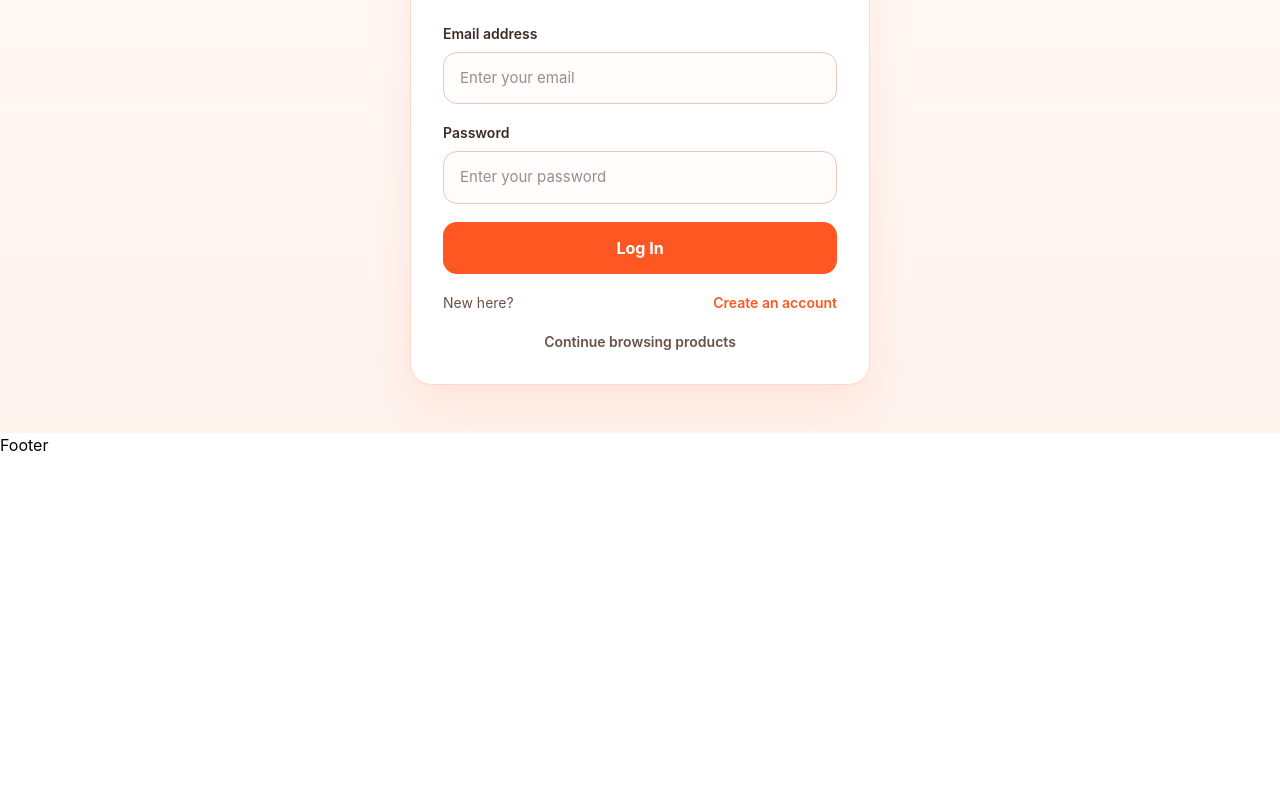
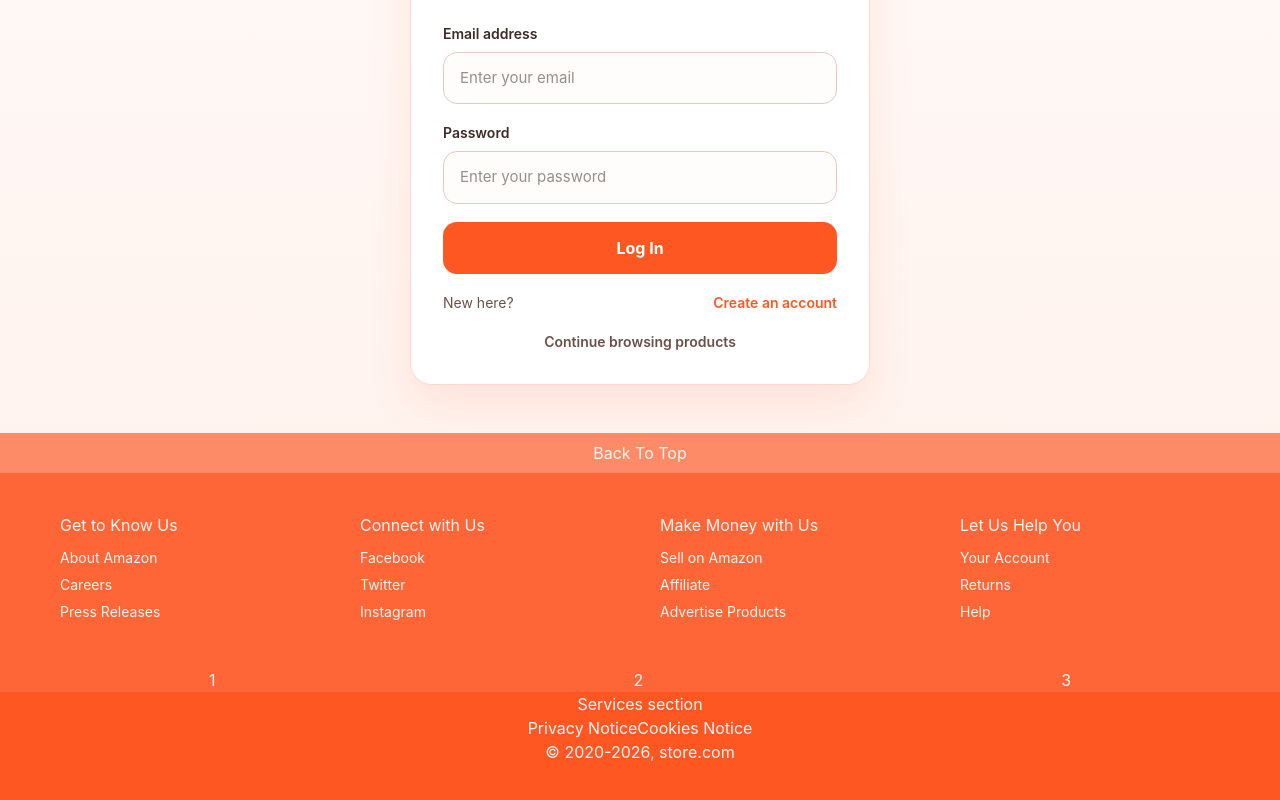
Before and after one commit to MuhammedAslamShahS/ecommerce-app, a React (Vite) app in the folder ecommerce-app/: page /login in a window 1280 px wide. Shown: the part 352-1152 px from the top of the page. Before the commit the page ends 809 px from the top, so only its background shows below. Built offline with nearby package versions, Linux system fonts and the light colour scheme.

Commit message:
21th commit : {updated Footer with css replace tailwind and choose normal custom css}

```diff
--- a/ecommerce-app/src/LayoutRoutes/MainRoutes.jsx
+++ b/ecommerce-app/src/LayoutRoutes/MainRoutes.jsx
@@ -14,7 +14,7 @@
   const location = useLocation();
 
   return (
-    <div>
+    <div className="min-h-screen flex flex-col">
       {/* Common header */}
       <Header key={location.pathname} />
 
--- /dev/null
+++ b/ecommerce-app/src/components/Footer/Footer.css
@@ -0,0 +1,108 @@
+:root {
+  --primary-bg-color: rgba(255, 87, 34, 1);
+  --primary-color: #f5f5f5;
+  --primary-bg-color-grade-2: rgb(254, 101, 55);
+  --primary-bg-color-light-grade-3: rgb(253, 139, 104);
+}
+
+.footer-main-container {
+  min-height: 400px;
+  width: 100%;
+  background-color: var(--primary-bg-color);
+  color: var(--primary-color);
+}
+
+.top-stripe {
+  width: 100%;
+  height: 40px;
+  background-color: var(--primary-bg-color-light-grade-3);
+  cursor: pointer;
+  text-align: center;
+  display: flex;
+  justify-content: center;
+  align-items: center;
+}
+
+/* ======================================================================= */
+
+/* 2nd Box Start */
+
+.footer-main-block {
+  background-color: var(--primary-bg-color-grade-2);
+}
+
+.footer-grid {
+  max-width: 1200px;
+  /* center like Amazon */
+  margin: 0 auto;
+  /* 👈 THIS FIXES LEFT ISSUE */
+  padding: 40px 20px;
+
+  display: grid;
+  grid-template-columns: repeat(4, 1fr);
+  gap: 40px;
+
+  color: var(--primary-color);
+}
+
+.footer-column h4 {
+  margin-bottom: 10px;
+  font-size: 16px;
+}
+
+.footer-column p {
+  margin: 6px 0;
+  font-size: 14px;
+  color: var(--primary-color);
+  cursor: pointer;
+}
+
+.footer-column p:hover {
+  text-decoration: underline;
+}
+
+/* 2nd Box end */
+
+/* ============================================================================= */
+
+/* 3rd Box start */
+
+.brand-local-bar {
+  background-color: var(--primary-bg-color-grade-2);
+  display: flex;
+  align-items: center;
+  justify-content: space-around;
+
+}
+
+/* 3rd Box end */
+
+/* =============================================================================== */
+
+/* 4th Box Start */
+
+.services-trip {
+  text-align: center;
+  cursor: pointer;
+}
+
+/* 4th Box end */
+
+/* ================================================================================= */
+
+/* 5th Box Start */
+
+.legal-ottom-bar {
+  text-align: center;
+  cursor: pointer;
+}
+
+/* 5th Box end */
+
+/* media query for responsive */
+
+@media (max-width: 768px) {
+  .footer-main-container {
+    padding-bottom: 90px;
+  }
+}
--- a/ecommerce-app/src/components/Footer/Footer.jsx
+++ b/ecommerce-app/src/components/Footer/Footer.jsx
@@ -1,7 +1,61 @@
-import React from "react";
+import "./Footer.css";
+const Footer = () => {
+    return (
+        <div className="footer-main-container">
 
-const Footer = () => {
-    return <div className="">Footer</div>;
+            {/* 1st Box */}
+            <div className="top-stripe">Back To Top</div>
+
+            {/* 2nd Box */}
+            <div className="footer-main-block">
+                <div class="footer-grid">
+                    <div class="footer-column">
+                        <h4>Get to Know Us</h4>
+                        <p>About Amazon</p>
+                        <p>Careers</p>
+                        <p>Press Releases</p>
+                    </div>
+
+                    <div class="footer-column">
+                        <h4>Connect with Us</h4>
+                        <p>Facebook</p>
+                        <p>Twitter</p>
+                        <p>Instagram</p>
+                    </div>
+
+                    <div class="footer-column">
+                        <h4>Make Money with Us</h4>
+                        <p>Sell on Amazon</p>
+                        <p>Affiliate</p>
+                        <p>Advertise Products</p>
+                    </div>
+
+                    <div class="footer-column">
+                        <h4>Let Us Help You</h4>
+                        <p>Your Account</p>
+                        <p>Returns</p>
+                        <p>Help</p>
+                    </div>
+                </div>
+            </div>
+
+            {/* 3rd Box */}
+            <div className="brand-local-bar">
+                <div>1</div>
+                <div>2</div>
+                <div>3</div>
+            </div>
+
+            {/* 4th Box */}
+            <div className="services-trip"><p>Services section</p></div>
+
+            {/* 5th Box */}
+            <div className="legal-ottom-bar">
+                <p><span>Privacy Notice</span>Cookies Notice</p>
+                <p>© 2020-2026, store.com</p>
+            </div>
+        </div>
+    );
 };
 
 export default Footer;
--- a/ecommerce-app/src/components/HomeImage/HomeImage.jsx
+++ b/ecommerce-app/src/components/HomeImage/HomeImage.jsx
@@ -66,7 +66,7 @@
                     position: "relative",
                     overflow: "hidden",
                     borderRadius: { xs: 4, md: 6 },
-                    background: "linear-gradient(135deg, #ffb064 0%, #ff7a00 45%, #ff6a00 100%)",
+                    background: "rgba(255, 87, 34, 1)",
                     boxShadow: "0 24px 48px rgba(255, 106, 0, 0.18)",
                 }}
             >
```
